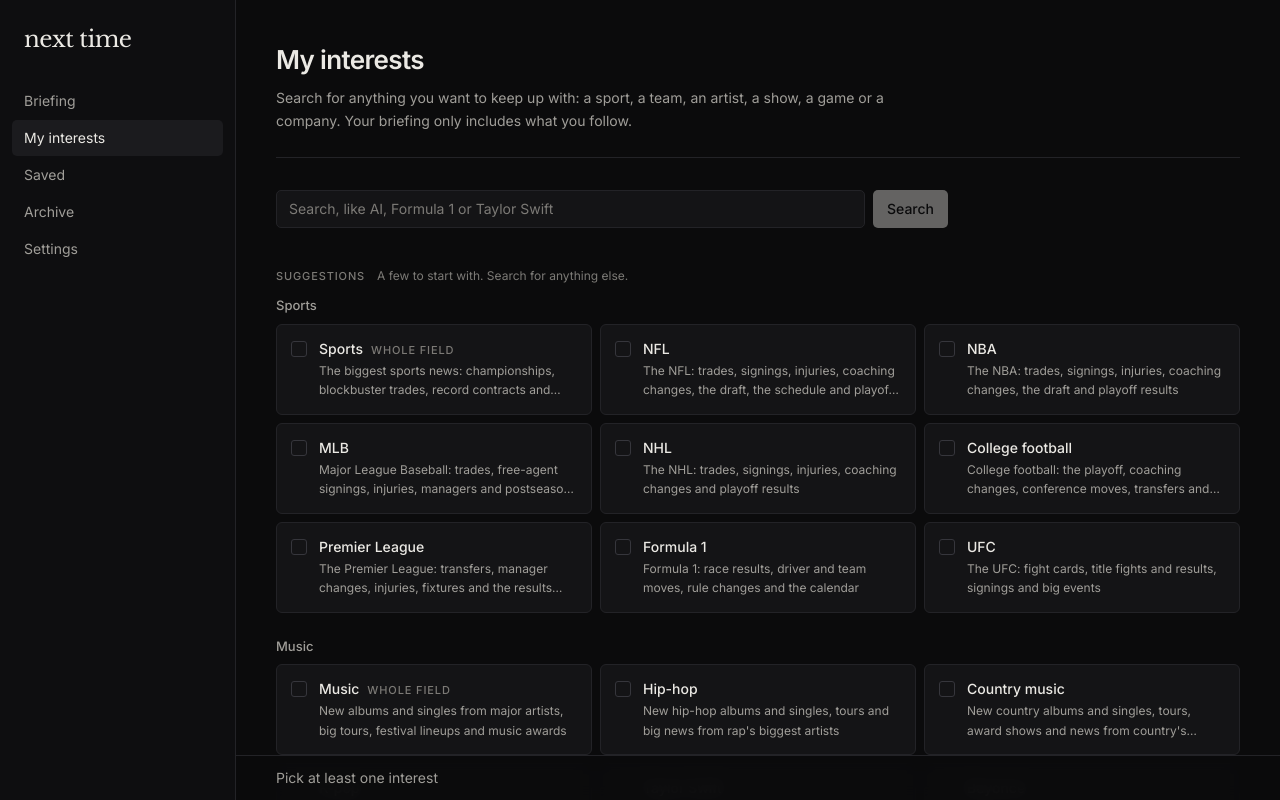
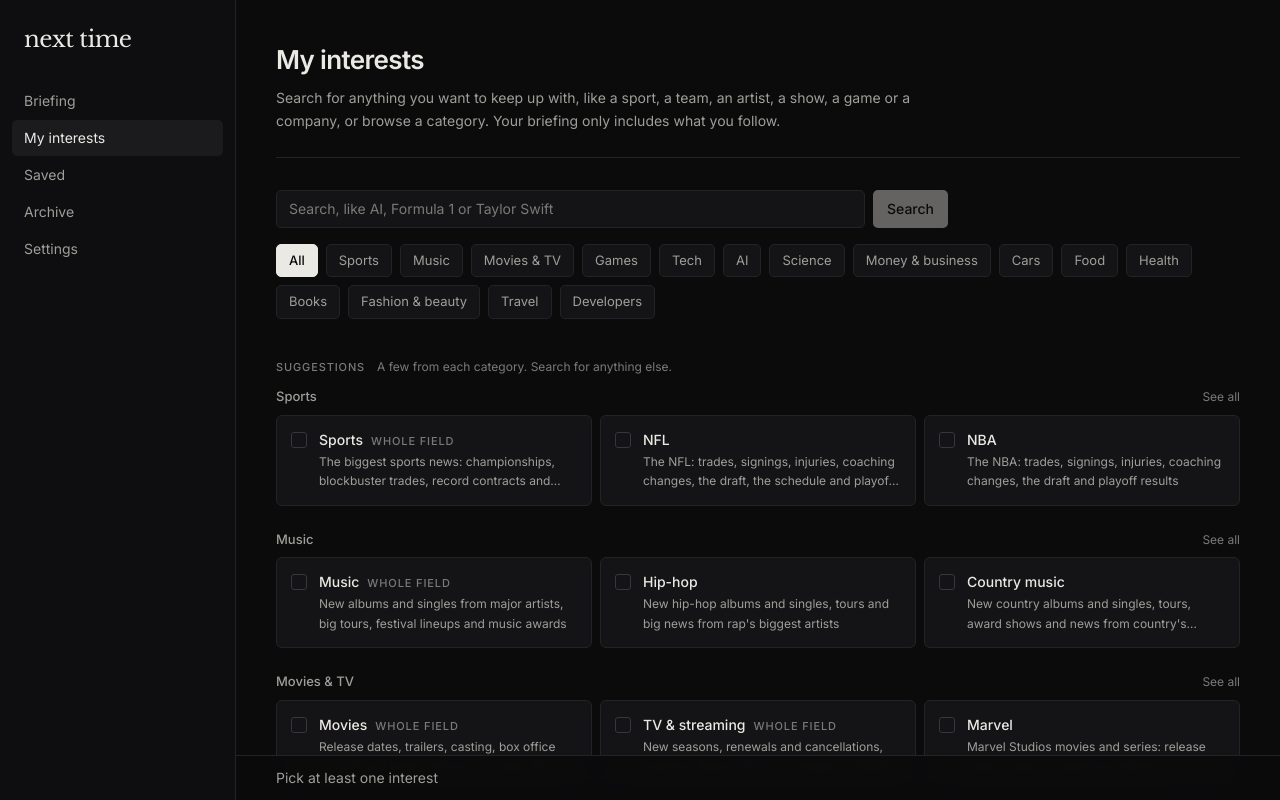
Before and after one commit to vhrcam/next-time, a Next.js app: page /interests in a window 1280 px wide. Shown: the top 800 px of the page. Built offline with nearby package versions, Linux system fonts and the light colour scheme.

Commit message:
Add category buttons to My interests
All shows what you follow plus three starters per category with See all. A category shows all its starters plus more found by the search.

```diff
--- a/app/interests/page.tsx
+++ b/app/interests/page.tsx
@@ -20,12 +20,12 @@ async function post(url: string, body: unknown) {
   return data;
 }
 
-// Typing a category's name shows the whole category. Otherwise a listed interest shows when a word in its name
-// starts with the search or its description uses the search as a whole word.
+// A whole category shows when a word in its name starts with the search. Otherwise a listed interest shows when a word
+// in its name starts with the search or its description uses the search as a whole word.
 function listed(q: string) {
   const start = new RegExp(`\\b${escape(q)}`, "i");
   const word = new RegExp(`\\b${escape(q)}\\b`, "i");
-  return presets.filter((t) => t.group.toLowerCase() === q || t.id.startsWith(q) || start.test(t.name) || word.test(t.about));
+  return presets.filter((t) => start.test(t.group) || t.id.startsWith(q) || start.test(t.name) || word.test(t.about));
 }
 
 // The app's own categories first, in their usual order, then the rest alphabetically.
@@ -65,21 +65,29 @@ function Tile({ item }: { item: Item }) {
   );
 }
 
-function Categories({ items }: { items: Item[] }) {
+function Categories({ items, limit, more }: { items: Item[]; limit?: number; more?: (group: string) => void }) {
   return (
     <div className="space-y-6">
-      {[...new Set(items.map((i) => i.group))].sort(order).map((g) => (
-        <div key={g}>
-          <h3 className="mb-2 text-[13px] font-medium text-muted">{g}</h3>
-          <div className="grid gap-2 sm:grid-cols-2 xl:grid-cols-3">
-            {items
-              .filter((i) => i.group === g)
-              .map((i) => (
+      {[...new Set(items.map((i) => i.group))].sort(order).map((g) => {
+        const all = items.filter((i) => i.group === g);
+        return (
+          <div key={g}>
+            <div className="mb-2 flex items-baseline justify-between gap-3">
+              <h3 className="text-[13px] font-medium text-muted">{g}</h3>
+              {more && limit != null && all.length > limit && (
+                <button onClick={() => more(g)} className="text-xs text-faint transition-colors hover:text-ink">
+                  See all
+                </button>
+              )}
+            </div>
+            <div className="grid gap-2 sm:grid-cols-2 xl:grid-cols-3">
+              {all.slice(0, limit).map((i) => (
                 <Tile key={i.key} item={i} />
               ))}
+            </div>
           </div>
-        </div>
-      ))}
+        );
+      })}
     </div>
   );
 }
@@ -90,6 +98,10 @@ export default function InterestsPage() {
   const [text, setText] = useState("");
   const [answer, setAnswer] = useState<(Results & { q: string }) | null>(null);
   const [searching, setSearching] = useState(false);
+  const [category, setCategory] = useState("");
+  const [browsed, setBrowsed] = useState<Record<string, Results>>({});
+  const [loading, setLoading] = useState<string[]>([]);
+  const [failed, setFailed] = useState("");
   const [adding, setAdding] = useState("");
   const [error, setError] = useState("");
 
@@ -110,6 +122,23 @@ export default function InterestsPage() {
       setError(err instanceof Error && err.message ? err.message : "Couldn't search right now");
     }
     setSearching(false);
+  }
+
+  // Each category asks once for more interests beyond its starters; an empty category means All.
+  async function browse(c: string) {
+    setText("");
+    setCategory(c);
+    setFailed("");
+    if (!c || browsed[c] || loading.includes(c)) return;
+    setLoading((all) => [...all, c]);
+    try {
+      const data: Results = await post("/api/find", { q: c, browse: true });
+      if (data.offline) throw new Error("offline");
+      setBrowsed((all) => ({ ...all, [c]: data }));
+    } catch {
+      setFailed(c);
+    }
+    setLoading((all) => all.filter((x) => x !== c));
   }
 
   async function follow(m: Match) {
@@ -169,13 +198,20 @@ export default function InterestsPage() {
             ? ""
             : `Nothing found for ${said}. Try another name for it.`;
 
+  const browsing = [...presets.filter((t) => t.group === category).map(fromPreset), ...(browsed[category]?.matches ?? []).map(fromMatch)];
+  const browseNote = loading.includes(category)
+    ? `Finding more ${category} interests…`
+    : failed === category
+      ? "Couldn't find more right now. Try again in a minute."
+      : "";
+
   return (
     <>
       <PageHead title="My interests">
-        <p>Search for anything you want to keep up with: a sport, a team, an artist, a show, a game or a company. Your briefing only includes what you follow.</p>
+        <p>Search for anything you want to keep up with, like a sport, a team, an artist, a show, a game or a company, or browse a category. Your briefing only includes what you follow.</p>
       </PageHead>
 
-      <form onSubmit={search} className="mb-10 max-w-2xl">
+      <form onSubmit={search} className="mb-4 max-w-2xl">
         <div className="flex gap-2">
           <input
             className={field}
@@ -183,7 +219,10 @@ export default function InterestsPage() {
             aria-label="Search for an interest"
             placeholder="Search, like AI, Formula 1 or Taylor Swift"
             value={text}
-            onChange={(e) => setText(e.target.value)}
+            onChange={(e) => {
+              setText(e.target.value);
+              setCategory("");
+            }}
             maxLength={80}
           />
           <button disabled={searching || !looking} className={`${primary} shrink-0`}>
@@ -193,12 +232,35 @@ export default function InterestsPage() {
         {(error || status) && <p className={`mt-2 text-sm ${error ? "text-accent" : "text-muted"}`}>{error || status}</p>}
       </form>
 
+      <div className="-mx-4 mb-10 flex gap-2 overflow-x-auto px-4 [scrollbar-width:none] sm:mx-0 sm:flex-wrap sm:overflow-visible sm:px-0">
+        {["All", ...groups].map((c) => {
+          const value = c === "All" ? "" : c;
+          const on = !looking && category === value;
+          return (
+            <button
+              key={c}
+              onClick={() => browse(value)}
+              aria-pressed={on}
+              className={`shrink-0 rounded-[5px] border px-3 py-1.5 text-[13px] transition-colors ${
+                on ? "border-ink bg-ink font-medium text-bg" : "border-line bg-surface text-muted hover:border-strong hover:text-ink"
+              }`}
+            >
+              {c}
+            </button>
+          );
+        })}
+      </div>
+
       {looking ? (
         results.length > 0 && (
           <Block title="Results">
             <Categories items={results} />
           </Block>
         )
+      ) : category ? (
+        <Block title="Suggestions" note={browseNote}>
+          <Categories items={browsing} />
+        </Block>
       ) : (
         <>
           {mine.length > 0 && (
@@ -206,8 +268,15 @@ export default function InterestsPage() {
               <Categories items={mine} />
             </Block>
           )}
-          <Block title="Suggestions" note="A few to start with. Search for anything else.">
-            <Categories items={presets.map(fromPreset)} />
+          <Block title="Suggestions" note="A few from each category. Search for anything else.">
+            <Categories
+              items={presets.map(fromPreset)}
+              limit={3}
+              more={(g) => {
+                browse(g);
+                window.scrollTo({ top: 0 });
+              }}
+            />
           </Block>
         </>
       )}
```
